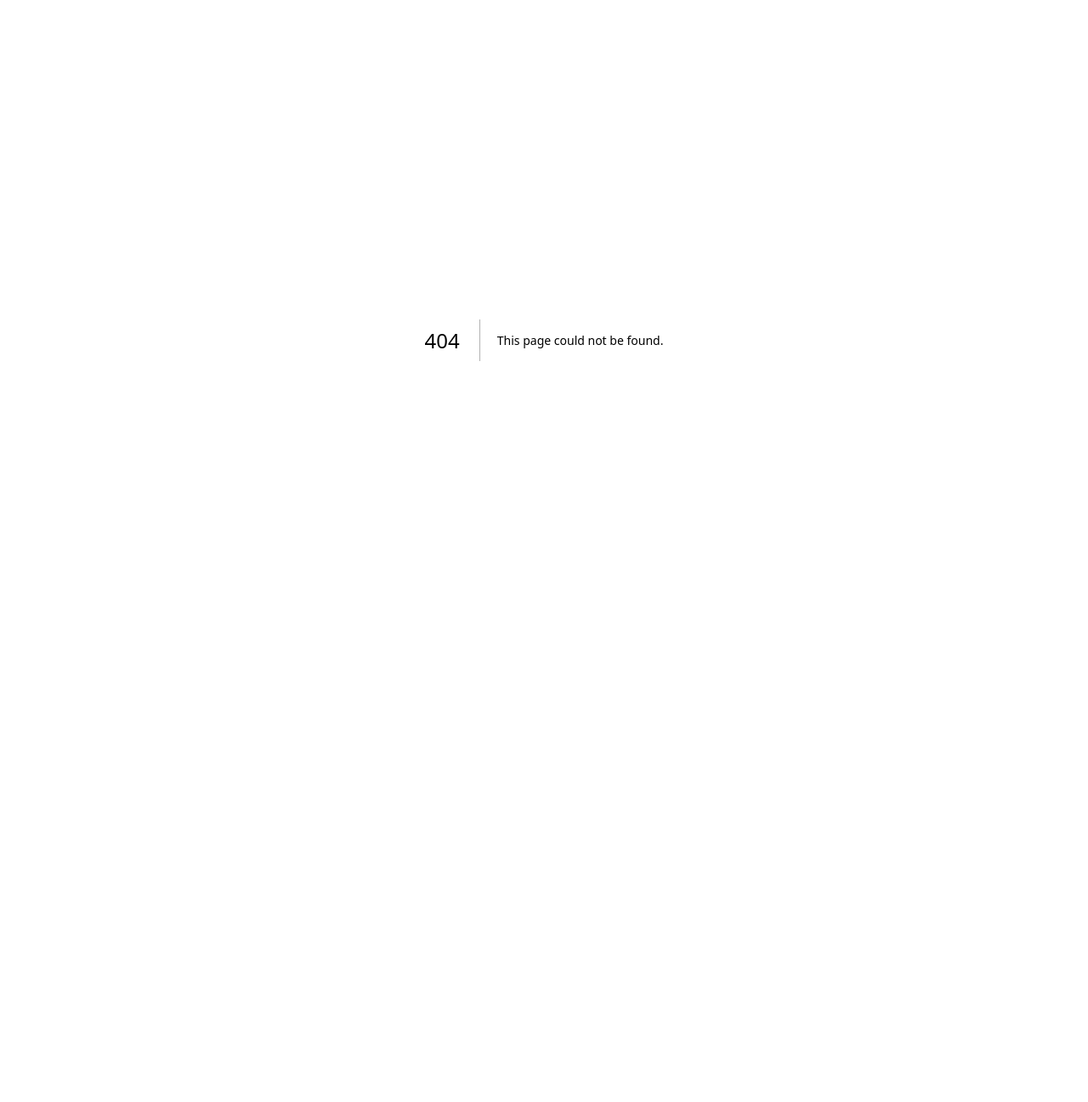
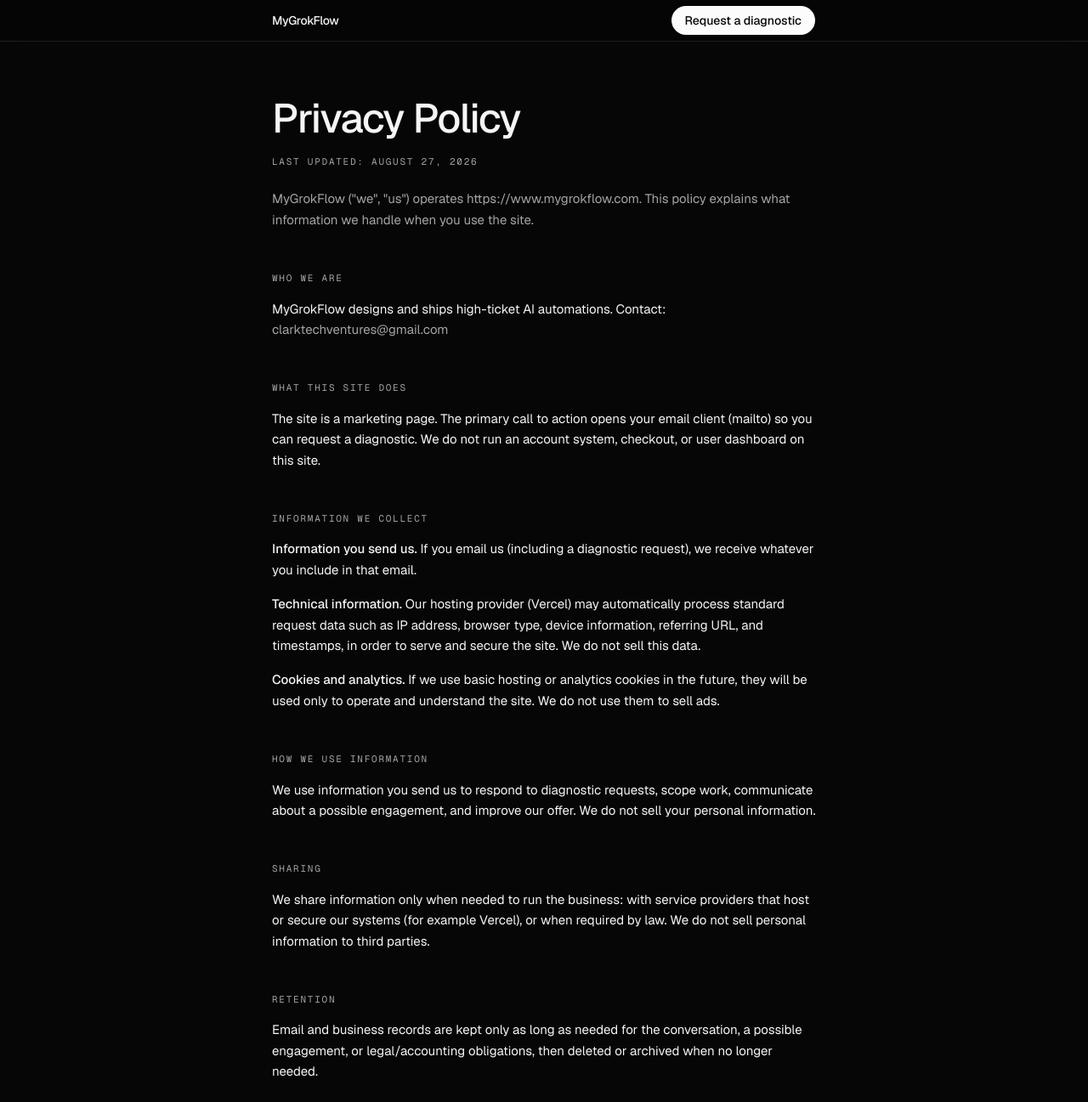
Before and after one commit to Josefusan/mygrokflow, a Next.js app: page /privacy in a window 1280 px wide. Before the commit this address had no page. Shown: the top 1297 px of the page at 85% size. Before the commit the page ends 800 px from the top, so only its background shows below. Built offline with nearby package versions, Linux system fonts and the light colour scheme.

Commit message:
Add /privacy page from the locked policy draft.

```diff
--- /dev/null
+++ b/app/privacy/page.tsx
@@ -0,0 +1,187 @@
+import type { Metadata } from "next";
+import Link from "next/link";
+import { Button } from "@/components/ui/button";
+import {
+  DIAGNOSTIC_EMAIL,
+  DIAGNOSTIC_MAILTO,
+  SITE_NAME,
+} from "@/lib/site";
+
+export const metadata: Metadata = {
+  title: "Privacy Policy",
+  description:
+    "What information MyGrokFlow handles when you use the marketing site.",
+  alternates: { canonical: "/privacy" },
+};
+
+const sectionLabel =
+  "font-mono text-[11px] tracking-[0.16em] text-muted-foreground uppercase";
+
+function Cta() {
+  return (
+    <Button asChild className="h-9 rounded-full px-4">
+      <a href={DIAGNOSTIC_MAILTO}>Request a diagnostic</a>
+    </Button>
+  );
+}
+
+export default function PrivacyPage() {
+  return (
+    <div className="min-h-screen bg-background text-foreground">
+      <header className="sticky top-0 z-40 border-b border-border bg-background/80 backdrop-blur-md">
+        <div className="mx-auto flex h-12 max-w-[42rem] items-center justify-between px-4">
+          <Link href="/" className="text-sm font-medium tracking-tight">
+            {SITE_NAME}
+          </Link>
+          <Cta />
+        </div>
+      </header>
+
+      <main id="main" className="mx-auto max-w-[42rem] px-4 py-16">
+        <h1 className="text-4xl leading-[1.1] font-medium tracking-[-0.03em] text-foreground md:text-5xl">
+          Privacy Policy
+        </h1>
+        <p className="mt-4 font-mono text-[11px] tracking-[0.16em] text-muted-foreground uppercase">
+          Last updated: August 27, 2026
+        </p>
+        <p className="mt-6 text-[15px] leading-relaxed text-muted-foreground">
+          MyGrokFlow (&quot;we&quot;, &quot;us&quot;) operates https://www.mygrokflow.com. This
+          policy explains what information we handle when you use the site.
+        </p>
+
+        <section className="mt-12">
+          <h2 className={sectionLabel}>Who we are</h2>
+          <p className="mt-4 text-[15px] leading-relaxed">
+            MyGrokFlow designs and ships high-ticket AI automations. Contact:{" "}
+            <a
+              href={DIAGNOSTIC_MAILTO}
+              className="text-muted-foreground hover:text-foreground"
+            >
+              {DIAGNOSTIC_EMAIL}
+            </a>
+          </p>
+        </section>
+
+        <section className="mt-12">
+          <h2 className={sectionLabel}>What this site does</h2>
+          <p className="mt-4 text-[15px] leading-relaxed">
+            The site is a marketing page. The primary call to action opens your
+            email client (mailto) so you can request a diagnostic. We do not run
+            an account system, checkout, or user dashboard on this site.
+          </p>
+        </section>
+
+        <section className="mt-12">
+          <h2 className={sectionLabel}>Information we collect</h2>
+          <p className="mt-4 text-[15px] leading-relaxed">
+            <span className="font-medium">Information you send us.</span> If you
+            email us (including a diagnostic request), we receive whatever you
+            include in that email.
+          </p>
+          <p className="mt-4 text-[15px] leading-relaxed">
+            <span className="font-medium">Technical information.</span> Our
+            hosting provider (Vercel) may automatically process standard request
+            data such as IP address, browser type, device information, referring
+            URL, and timestamps, in order to serve and secure the site. We do
+            not sell this data.
+          </p>
+          <p className="mt-4 text-[15px] leading-relaxed">
+            <span className="font-medium">Cookies and analytics.</span> If we
+            use basic hosting or analytics cookies in the future, they will be
+            used only to operate and understand the site. We do not use them to
+            sell ads.
+          </p>
+        </section>
+
+        <section className="mt-12">
+          <h2 className={sectionLabel}>How we use information</h2>
+          <p className="mt-4 text-[15px] leading-relaxed">
+            We use information you send us to respond to diagnostic requests,
+            scope work, communicate about a possible engagement, and improve our
+            offer. We do not sell your personal information.
+          </p>
+        </section>
+
+        <section className="mt-12">
+          <h2 className={sectionLabel}>Sharing</h2>
+          <p className="mt-4 text-[15px] leading-relaxed">
+            We share information only when needed to run the business: with
+            service providers that host or secure our systems (for example
+            Vercel), or when required by law. We do not sell personal
+            information to third parties.
+          </p>
+        </section>
+
+        <section className="mt-12">
+          <h2 className={sectionLabel}>Retention</h2>
+          <p className="mt-4 text-[15px] leading-relaxed">
+            Email and business records are kept only as long as needed for the
+            conversation, a possible engagement, or legal/accounting
+            obligations, then deleted or archived when no longer needed.
+          </p>
+        </section>
+
+        <section className="mt-12">
+          <h2 className={sectionLabel}>Your choices</h2>
+          <p className="mt-4 text-[15px] leading-relaxed">
+            Email{" "}
+            <a
+              href={DIAGNOSTIC_MAILTO}
+              className="text-muted-foreground hover:text-foreground"
+            >
+              {DIAGNOSTIC_EMAIL}
+            </a>{" "}
+            to ask what we hold about you, request a correction, or ask us to
+            delete emails we no longer need to keep.
+          </p>
+        </section>
+
+        <section className="mt-12">
+          <h2 className={sectionLabel}>Children</h2>
+          <p className="mt-4 text-[15px] leading-relaxed">
+            This site is not directed at children under 13. We do not knowingly
+            collect personal information from children.
+          </p>
+        </section>
+
+        <section className="mt-12">
+          <h2 className={sectionLabel}>Changes</h2>
+          <p className="mt-4 text-[15px] leading-relaxed">
+            We may update this policy. The &quot;Last updated&quot; date at the top will
+            change when we do.
+          </p>
+        </section>
+
+        <section className="mt-12">
+          <h2 className={sectionLabel}>Contact</h2>
+          <p className="mt-4 text-[15px] leading-relaxed">
+            Questions:{" "}
+            <a
+              href={DIAGNOSTIC_MAILTO}
+              className="text-muted-foreground hover:text-foreground"
+            >
+              {DIAGNOSTIC_EMAIL}
+            </a>
+          </p>
+        </section>
+      </main>
+
+      <footer className="border-t border-border">
+        <div className="mx-auto flex max-w-[42rem] items-center justify-between gap-4 px-4 py-8">
+          <Link href="/" className="text-sm font-medium tracking-tight">
+            {SITE_NAME}
+          </Link>
+          <div className="flex flex-wrap items-center justify-end gap-x-4 gap-y-2">
+            <span className="text-sm text-foreground">Privacy</span>
+            <a
+              href={DIAGNOSTIC_MAILTO}
+              className="text-sm text-muted-foreground hover:text-foreground"
+            >
+              {DIAGNOSTIC_EMAIL}
+            </a>
+          </div>
+        </div>
+      </footer>
+    </div>
+  );
+}
```
